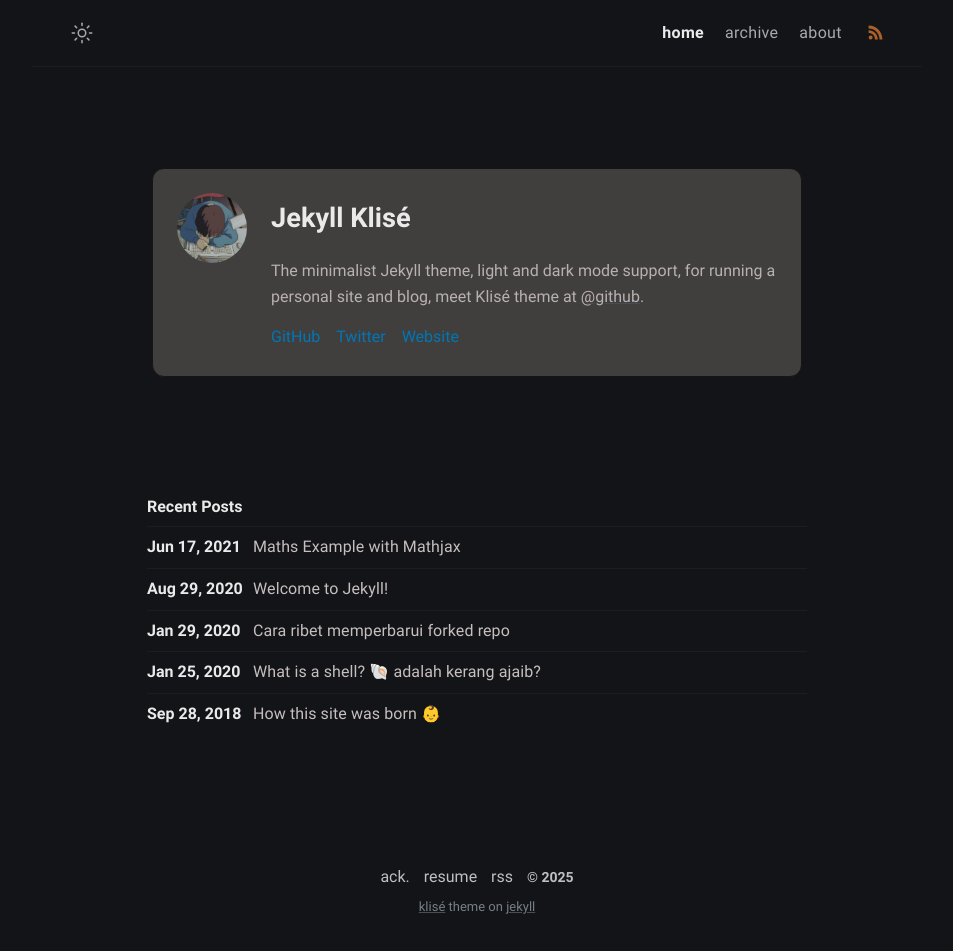
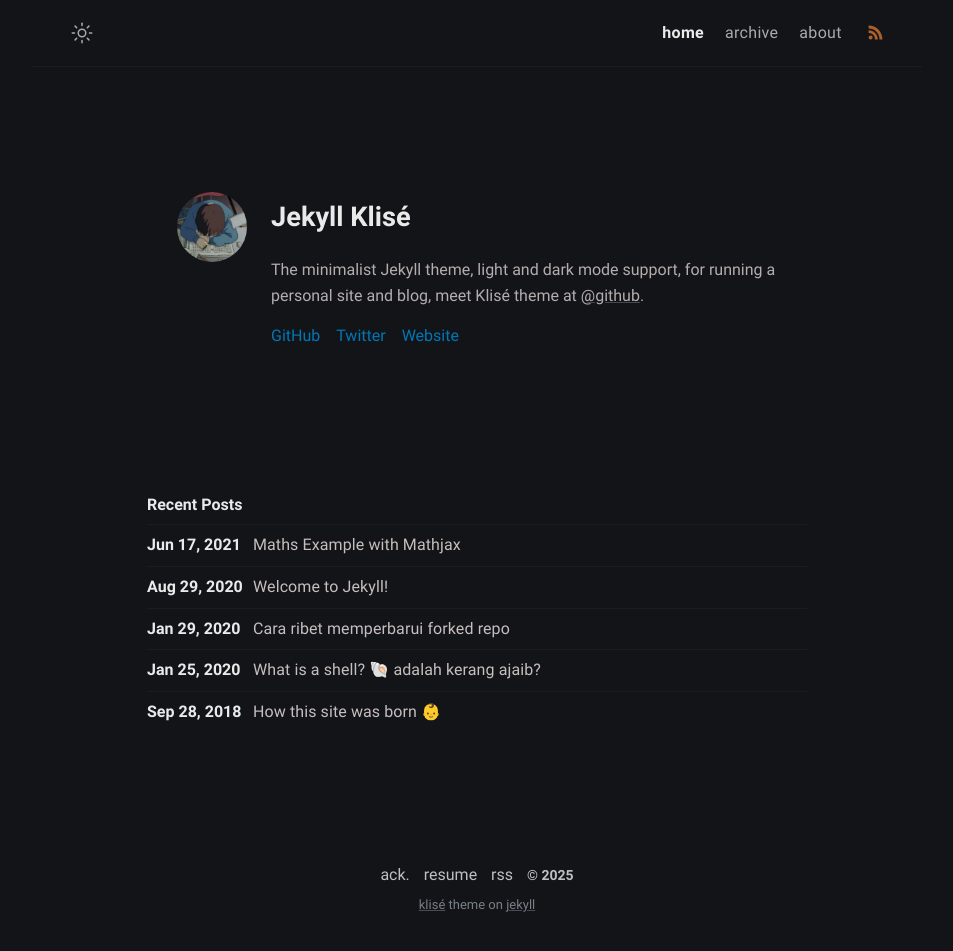
Before and after one commit to M4ntic0re-Team/M4ntic0re-Team.github.io, a Jekyll site: the page built from index.md, in a window 1280 px wide. Shown: the whole page, without its empty margins (163-1116 px from the left). Built offline with Jekyll 4.4.1, drawn with Linux system fonts in a browser that asks for light colours.

Commit message:
rm color

```diff
--- a/_sass/klise/_layout.scss
+++ b/_sass/klise/_layout.scss
@@ -185,9 +185,9 @@
   align-items: flex-start;
   gap: 1.5rem;
   padding: 1.5rem;
-  border: 1px solid #161414;
+  //border: 1px solid #161414;
   border-radius: 12px;
-  background-color: #413e3e;
+  //background-color: #413e3e;
   max-width: 600px;
   margin: 6.3rem auto 7.2rem auto;
 
```
